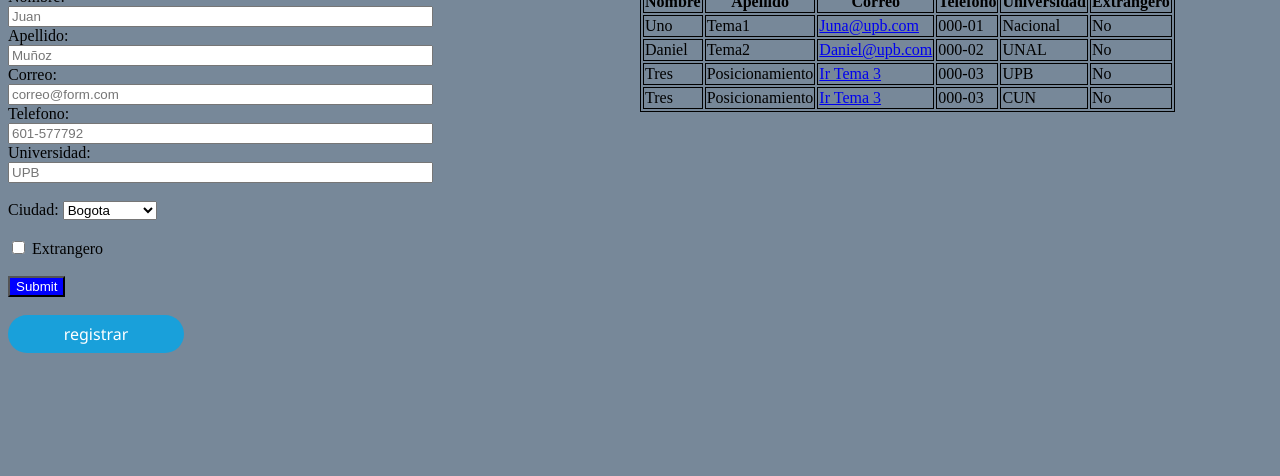
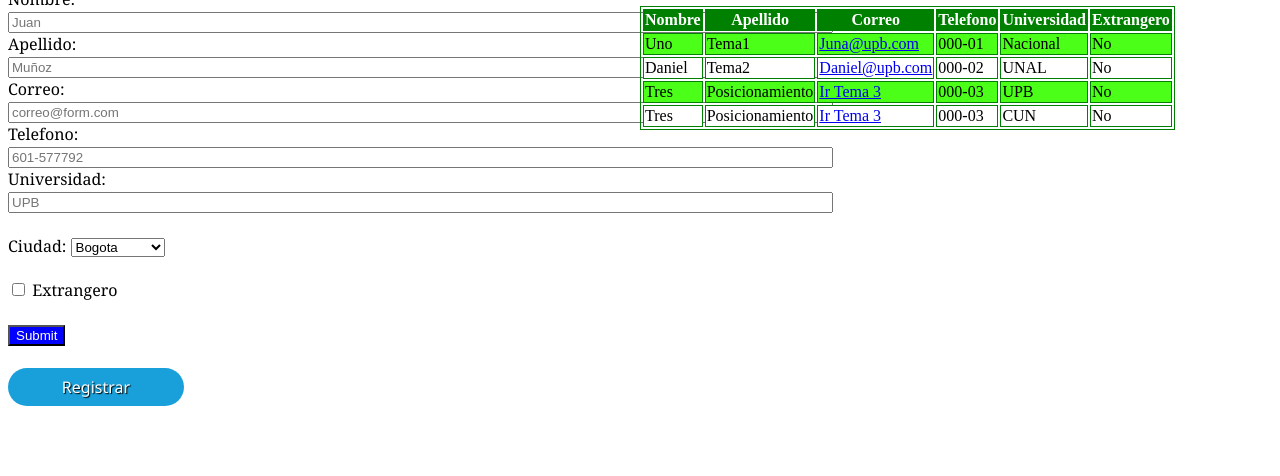
Before and after one commit to HarrisonMalagon/miWeb, a plain HTML site: page html/registro.html in a window 1280 px wide. Shown: the part 324-800 px from the top of the page. Drawn offline with Linux system fonts and the light colour scheme.

Commit message:
update Formulario

```diff
--- a/css/registro.css
+++ b/css/registro.css
@@ -1,5 +1,5 @@
 body{
-    background-color:lightslategray;
+    background-color:white;
 }
 header{
     text-align: center;
@@ -9,14 +9,30 @@ table{
 
 }
 table,tr,th,td{
-    border: 1px solid black;
+
+    border: 1px solid green;
 }
 th{
+    /* ENCABEZADO */
+    background-color: green;
+    color: white;
+}
+td{
+    /* background-color: lightgreen;
+    background: linear-gradient(to bottom, rgba(0,0,0,0.1), rgba(0,0,0,0.5)); */
 
+}
+tr:nth-child(odd) {
+    background-color: #ffffff;
+}
+
+tr:nth-child(even) {
+    background-color: #4bff19;
 }
 #formulario{
     width: 50%;
     float: left;
+    font-family: Cambria, Cochin, Georgia, Times, 'Times New Roman', serif;
 
 }
 
@@ -37,6 +53,7 @@ th{
     border-radius: 40px;
     color: white;
     font-family: 'Segoe UI', Tahoma, Geneva, Verdana, sans-serif;
+    text-shadow: 1px 1px 1px black;
 
 }
 #registro:hover{
--- a/html/registro.html
+++ b/html/registro.html
@@ -20,19 +20,19 @@
                 <form action="">
 
                     <label for="nombre">Nombre:</label><br>
-                    <input size="50" required type="text" id="nombre" name="nombre" placeholder="Juan">
+                    <input size="100" required type="text" id="nombre" name="nombre" placeholder="Juan">
                     <br>
                     <label for="nombre">Apellido:</label><br>
-                    <input size="50" type="text" id="apellido" name="apellido" placeholder="Muñoz">
+                    <input size="100" type="text" id="apellido" name="apellido" placeholder="Muñoz">
                     <br>
                     <label for="email">Correo:</label><br>
-                    <input size="50" type="email" id="email" name="email" placeholder="correo@form.com">
+                    <input size="100" type="email" id="email" name="email" placeholder="correo@form.com">
                     <br>
                     <label for="telefono">Telefono:</label><br>
-                    <input size="50" type="tel" id="telefono" name="telefono" placeholder="601-577792">
+                    <input size="100" type="tel" id="telefono" name="telefono" placeholder="601-577792">
                     <br>
                     <label for="universidad">Universidad:</label><br>
-                    <input size="50" type="text" id="universidad" name="universidad" placeholder="UPB">
+                    <input size="100" type="text" id="universidad" name="universidad" placeholder="UPB">
                     <br><br>
 
                     <label for="ciudades">Ciudad:</label>
@@ -50,11 +50,12 @@
                     <br>
                     <input id="boton" type="submit" value="Submit"><br><br>
                     <div id="registro">
-                        registrar
+                        Registrar
                     </div>
                 </form>
             </div>
             <div id="contTabla">
+                <br>
                 <table>
                     <!-- FILA Cabecera -->
                     <tr>
```
